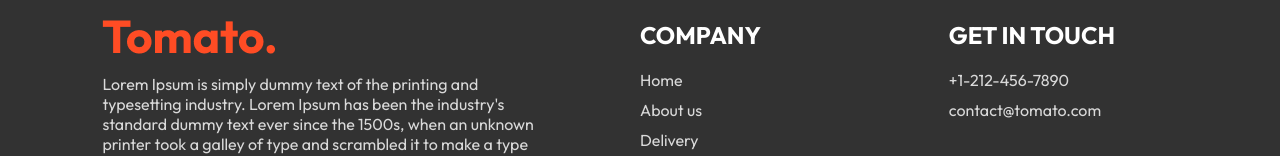
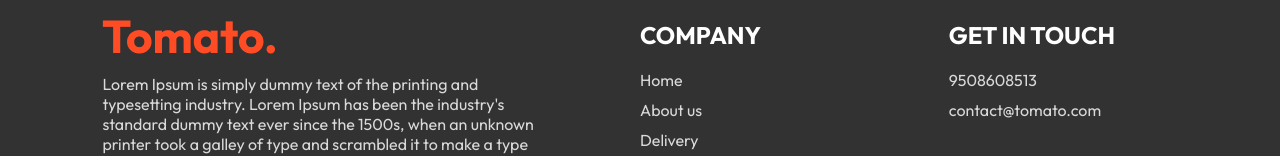
Before and after one commit to Nishantsuman07/Food-del, a React (Vite) app in the folder frontend/: page /verify in a window 1280 px wide. Shown: the part 622-778 px from the top of the page. Built offline with nearby package versions, Linux system fonts and the light colour scheme; no server answers.

Commit message:
Update Footer.jsx

```diff
--- a/frontend/src/components/Footer/Footer.jsx
+++ b/frontend/src/components/Footer/Footer.jsx
@@ -27,7 +27,7 @@ const Footer = () => {
         <div className="footer-content-right">
             <h2>GET IN TOUCH</h2>
             <ul>
-                <li>+1-212-456-7890</li>
+                <li>9508608513</li>
                 <li>contact@tomato.com</li>
             </ul>
         </div>
```
